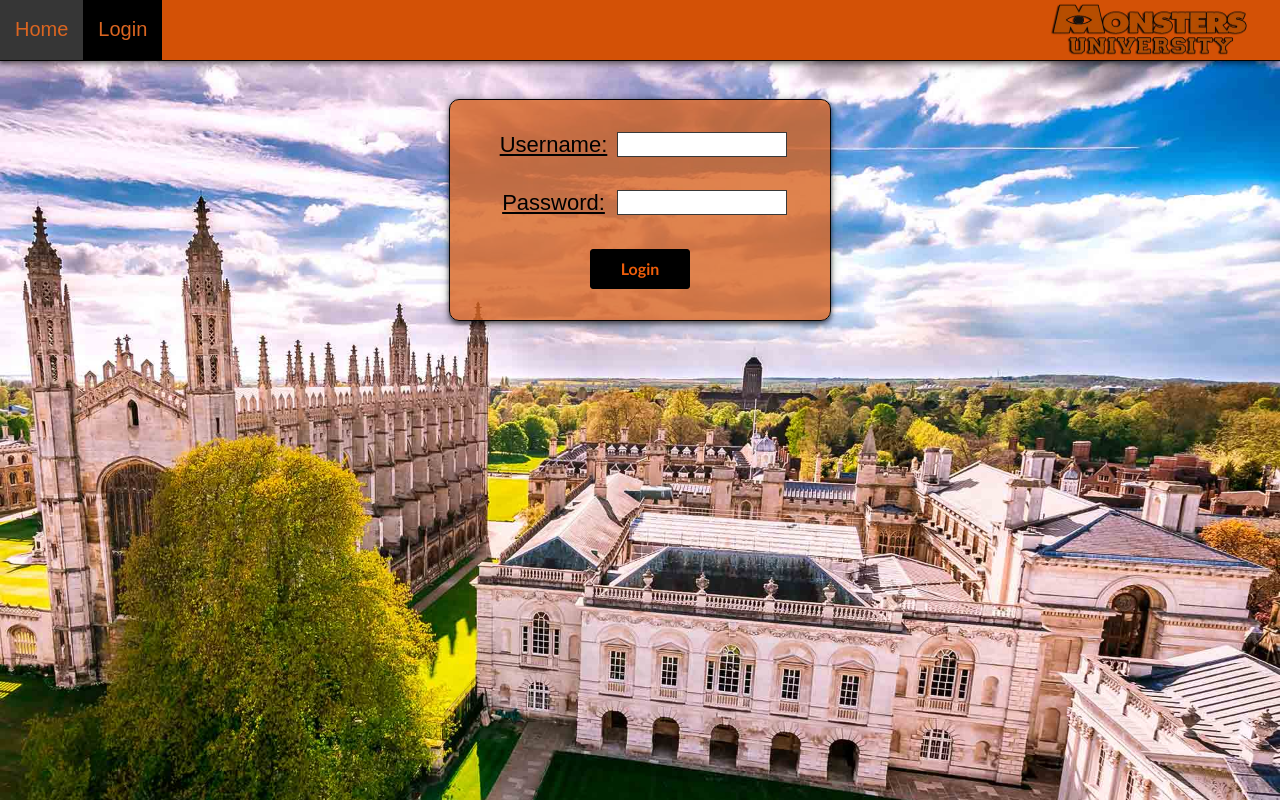
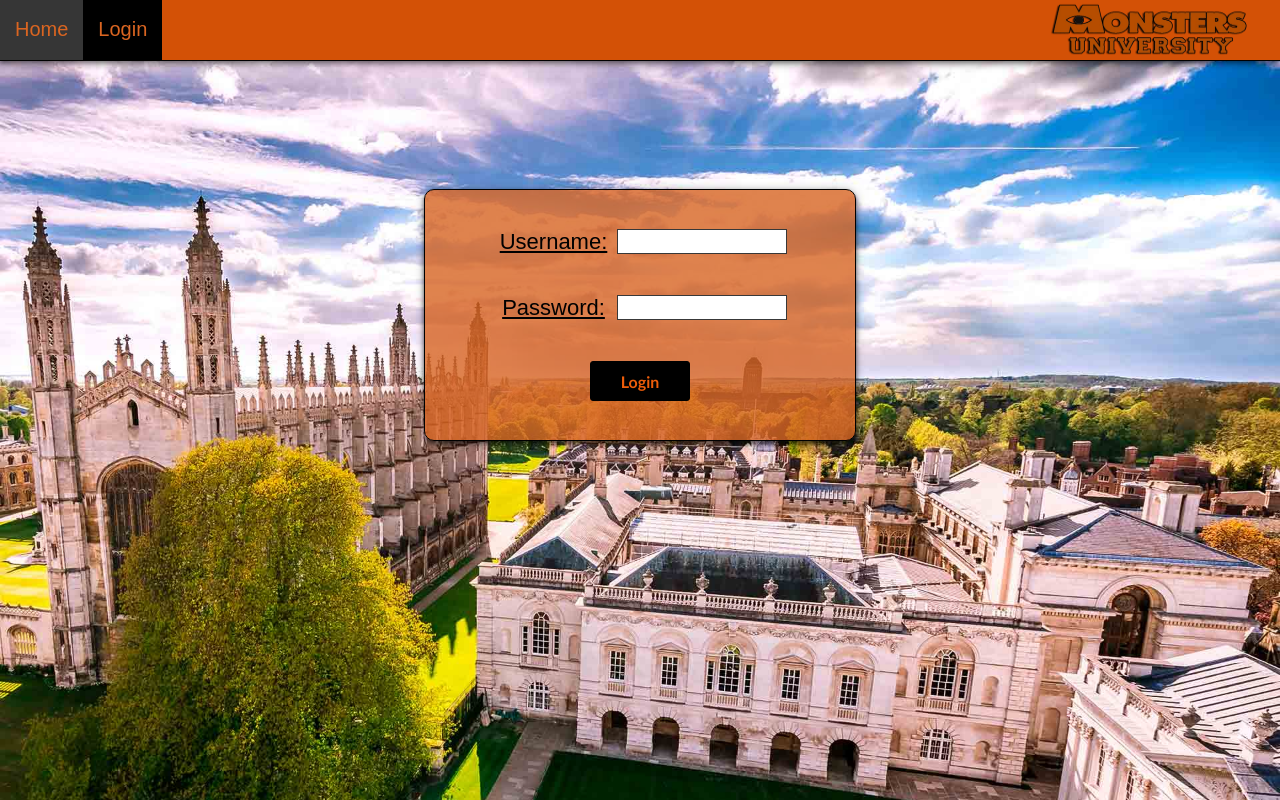
Before and after one commit to XHarelosX/Harel-Asaf-Tikal-Course-Project, a React (Create React App) app: page / in a window 1280 px wide. Built offline with nearby package versions, Linux system fonts and the light colour scheme; a web font is replaced by a local one.

Commit message:
fix logo

```diff
--- a/src/Components/Header/Header.tsx
+++ b/src/Components/Header/Header.tsx
@@ -32,7 +32,7 @@ const Header: React.FC = observer(() => {
             </ul>
           </div>
           <div className={classes.div_img_container}>
-            <img className={classes.logo_img} src="../../university_logo.png"/>
+            <img className={classes.logo_img} src="university_logo.png" />
           </div>
         </nav>
       </header>
--- a/src/Components/LoginPage/LoginPage.module.css
+++ b/src/Components/LoginPage/LoginPage.module.css
@@ -3,7 +3,7 @@
     font-family: Arial, Helvetica, sans-serif;
     width: 100%;
     height: 230px;
-    margin-top: 10%;
+    margin-top: 15%;
     display: flex;
     flex-direction: column;
     justify-content: space-around;
@@ -55,7 +55,7 @@ label {
     .Login_Area {
         font-family: Arial, Helvetica, sans-serif;
         font-size: 18px;
-        width: 450px;
+        width: 430px;
         height: 250px;
         margin-top: 10%;
         display: flex;
@@ -82,7 +82,7 @@ label {
     }
 }
 
-@media (orientation: landscape) {
+@media only screen and (max-height: 450px) {
     .Login_Area {
         height: 220px;
         width: 380px;
```
